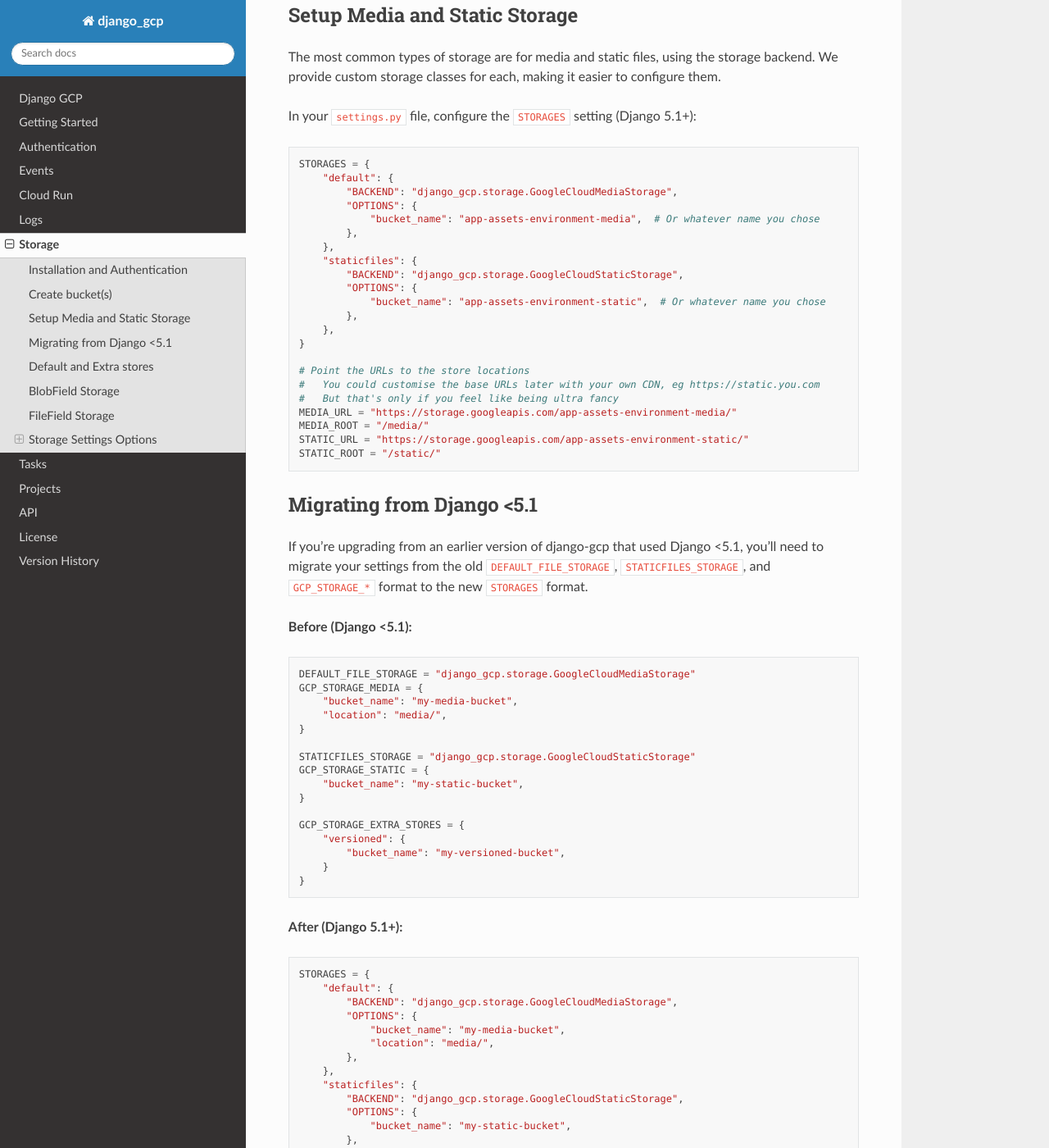
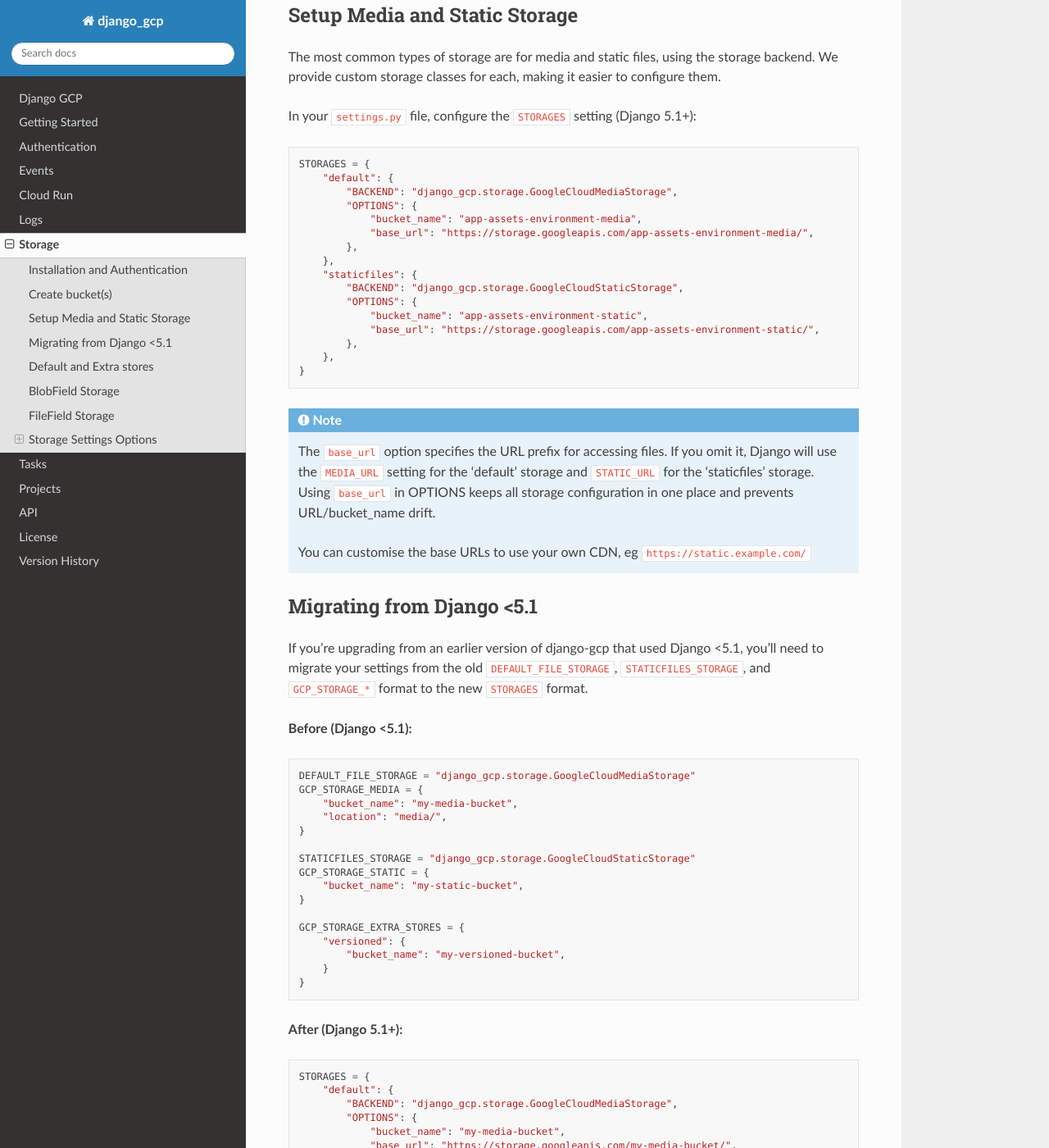
Before and after one commit to octue/django-gcp, a Sphinx documentation site: the page built from docs/source/storage.rst, in a window 1280 px wide and 1400 px high, scrolled down 1351 px. Shown: the whole window at 82% size. Built offline with Sphinx 7.4.7 and the Read the Docs theme 3.1.0, drawn with Linux system fonts in a browser that asks for light colours; some of the changed text lies outside the part shown.

Commit message:
REF: Simplify storage alias mapping and add base_url support
Remove unnecessary mapping between Django storage aliases and internal
store keys. Use Django's standard aliases throughout (default, staticfiles).

Changes:
- Remove media/static mapping from StorageSettings._stores_settings
- Update GoogleCloudMediaStorage to use store_key="default"
- Update GoogleCloudStaticStorage to use store_key="staticfiles"
- Update all BlobField examples to use store_key="default"
- Add base_url to all STORAGES OPTIONS examples (prevents URL/bucket drift)
- Update migration guide to document BlobField store_key changes
- Add note about base_url being recommended over MEDIA_URL/STATIC_URL

Breaking changes:
- BlobField store_key must be updated:
  - store_key="media" → store_key="default"
  - store_key="static" → store_key="staticfiles"
  - Extra store keys now match STORAGES dict keys directly

🤖 Generated with [Claude Code](https://claude.com/claude-code)

Co-Authored-By: Claude <noreply@anthropic.com>

```diff
--- a/docs/source/storage.rst
+++ b/docs/source/storage.rst
@@ -65,24 +65,26 @@ In your ``settings.py`` file, configure the ``STORAGES`` setting (Django 5.1+):
         "default": {
             "BACKEND": "django_gcp.storage.GoogleCloudMediaStorage",
             "OPTIONS": {
-                "bucket_name": "app-assets-environment-media",  # Or whatever name you chose
+                "bucket_name": "app-assets-environment-media",
+                "base_url": "https://storage.googleapis.com/app-assets-environment-media/",
             },
         },
         "staticfiles": {
             "BACKEND": "django_gcp.storage.GoogleCloudStaticStorage",
             "OPTIONS": {
-                "bucket_name": "app-assets-environment-static",  # Or whatever name you chose
+                "bucket_name": "app-assets-environment-static",
+                "base_url": "https://storage.googleapis.com/app-assets-environment-static/",
             },
         },
     }
 
-    # Point the URLs to the store locations
-    #   You could customise the base URLs later with your own CDN, eg https://static.you.com
-    #   But that's only if you feel like being ultra fancy
-    MEDIA_URL = "https://storage.googleapis.com/app-assets-environment-media/"
-    MEDIA_ROOT = "/media/"
-    STATIC_URL = "https://storage.googleapis.com/app-assets-environment-static/"
-    STATIC_ROOT = "/static/"
+.. note::
+   The ``base_url`` option specifies the URL prefix for accessing files. If you omit it,
+   Django will use the ``MEDIA_URL`` setting for the 'default' storage and ``STATIC_URL``
+   for the 'staticfiles' storage. Using ``base_url`` in OPTIONS keeps all storage
+   configuration in one place and prevents URL/bucket_name drift.
+
+   You can customise the base URLs to use your own CDN, eg ``https://static.example.com/``
 
 
 Migrating from Django <5.1
@@ -121,6 +123,7 @@ from the old ``DEFAULT_FILE_STORAGE``, ``STATICFILES_STORAGE``, and ``GCP_STORAG
             "BACKEND": "django_gcp.storage.GoogleCloudMediaStorage",
             "OPTIONS": {
                 "bucket_name": "my-media-bucket",
+                "base_url": "https://storage.googleapis.com/my-media-bucket/",
                 "location": "media/",
             },
         },
@@ -128,12 +131,14 @@ from the old ``DEFAULT_FILE_STORAGE``, ``STATICFILES_STORAGE``, and ``GCP_STORAG
             "BACKEND": "django_gcp.storage.GoogleCloudStaticStorage",
             "OPTIONS": {
                 "bucket_name": "my-static-bucket",
+                "base_url": "https://storage.googleapis.com/my-static-bucket/",
             },
         },
         "versioned": {
             "BACKEND": "django_gcp.storage.GoogleCloudStorage",
             "OPTIONS": {
                 "bucket_name": "my-versioned-bucket",
+                "base_url": "https://storage.googleapis.com/my-versioned-bucket/",
             },
         },
     }
@@ -145,6 +150,25 @@ Key changes:
 - ``GCP_STORAGE_MEDIA`` → ``STORAGES["default"]["OPTIONS"]``
 - ``GCP_STORAGE_STATIC`` → ``STORAGES["staticfiles"]["OPTIONS"]``
 - ``GCP_STORAGE_EXTRA_STORES`` → additional entries in ``STORAGES`` dict
+- ``MEDIA_URL``/``STATIC_URL`` → ``base_url`` in ``OPTIONS`` (recommended to keep config in one place)
+
+**BlobField store_key changes:**
+
+If you use ``BlobField`` in your models, you must update the ``store_key`` parameter:
+
+- ``store_key="media"`` → ``store_key="default"``
+- ``store_key="static"`` → ``store_key="staticfiles"``
+- Extra stores now use the STORAGES alias directly (e.g., ``store_key="versioned"`` matches ``STORAGES["versioned"]``)
+
+Example:
+
+.. code-block:: python
+
+    # OLD
+    blob = BlobField(store_key="media", ...)
+
+    # NEW
+    blob = BlobField(store_key="default", ...)
 
 Note that project-level settings like ``GCP_PROJECT_ID`` and ``GCP_CREDENTIALS`` remain at the root level of your settings file.
 
@@ -166,21 +190,36 @@ Default and Extra stores
          STORAGES = {
              "default": {
                  "BACKEND": "django_gcp.storage.GoogleCloudMediaStorage",
-                 "OPTIONS": {"bucket_name": "my-media-bucket"},
+                 "OPTIONS": {
+                     "bucket_name": "my-media-bucket",
+                     "base_url": "https://storage.googleapis.com/my-media-bucket/",
+                 },
              },
              "staticfiles": {
                  "BACKEND": "django_gcp.storage.GoogleCloudStaticStorage",
-                 "OPTIONS": {"bucket_name": "my-static-bucket"},
+                 "OPTIONS": {
+                     "bucket_name": "my-static-bucket",
+                     "base_url": "https://storage.googleapis.com/my-static-bucket/",
+                 },
              },
              "my-fun-store": {
                  "BACKEND": "django_gcp.storage.GoogleCloudStorage",
-                 "OPTIONS": {"bucket_name": "all-the-fun-datafiles"},
+                 "OPTIONS": {
+                     "bucket_name": "all-the-fun-datafiles",
+                     "base_url": "https://storage.googleapis.com/all-the-fun-datafiles/",
+                 },
              },
              "my-sad-store": {
                  "BACKEND": "django_gcp.storage.GoogleCloudStorage",
-                 "OPTIONS": {"bucket_name": "all-the-sad-datafiles"},
+                 "OPTIONS": {
+                     "bucket_name": "all-the-sad-datafiles",
+                     "base_url": "https://storage.googleapis.com/all-the-sad-datafiles/",
+                 },
              },
          }
+
+      For extra stores, you can access them using ``BlobField(store_key="my-fun-store")`` or by
+      using ``storages["my-fun-store"]`` in your code.
 
 
    .. group-tab:: Default Storage
```
Also changed, not shown: docs/source/version_history.rst (+17 -2 lines), 4 other files.
